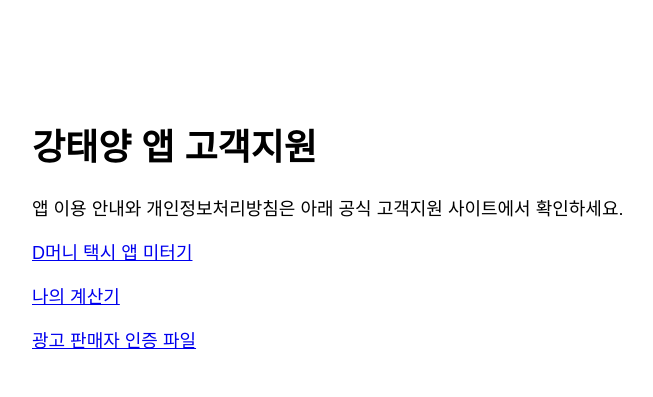
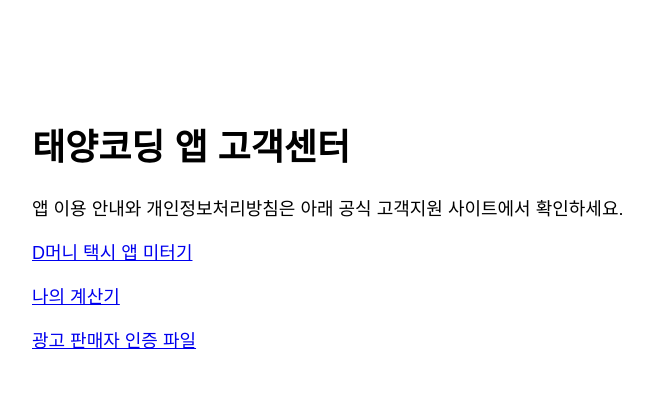
Before and after one commit to MinisterHelper/MinisterHelper.github.io, a plain HTML site: page index.html in a window 1280 px wide. Shown: the whole page, without its empty margins (248-901 px from the left). Drawn offline with Linux system fonts and the light colour scheme.

Commit message:
Rename support site to 태양코딩 앱 고객센터

```diff
--- a/index.html
+++ b/index.html
@@ -1 +1 @@
-<!doctype html><html lang="ko"><meta charset="utf-8"><meta name="viewport" content="width=device-width,initial-scale=1"><title>강태양 앱 고객지원</title><body style="font:18px sans-serif;max-width:720px;margin:70px auto;padding:24px"><h1>강태양 앱 고객지원</h1><p>앱 이용 안내와 개인정보처리방침은 아래 공식 고객지원 사이트에서 확인하세요.</p><p><a href="https://dmoney-taximeter-support.taeyang1238.chatgpt.site/">D머니 택시 앱 미터기</a></p><p><a href="https://taeyang-privatecalculator-support.taeyang1238.chatgpt.site/">나의 계산기</a></p><p><a href="/app-ads.txt">광고 판매자 인증 파일</a></p></body></html>
+<!doctype html><html lang="ko"><meta charset="utf-8"><meta name="viewport" content="width=device-width,initial-scale=1"><title>태양코딩 앱 고객센터</title><body style="font:18px sans-serif;max-width:720px;margin:70px auto;padding:24px"><h1>태양코딩 앱 고객센터</h1><p>앱 이용 안내와 개인정보처리방침은 아래 공식 고객지원 사이트에서 확인하세요.</p><p><a href="https://dmoney-taximeter-support.taeyang1238.chatgpt.site/">D머니 택시 앱 미터기</a></p><p><a href="https://taeyang-privatecalculator-support.taeyang1238.chatgpt.site/">나의 계산기</a></p><p><a href="/app-ads.txt">광고 판매자 인증 파일</a></p></body></html>
```
